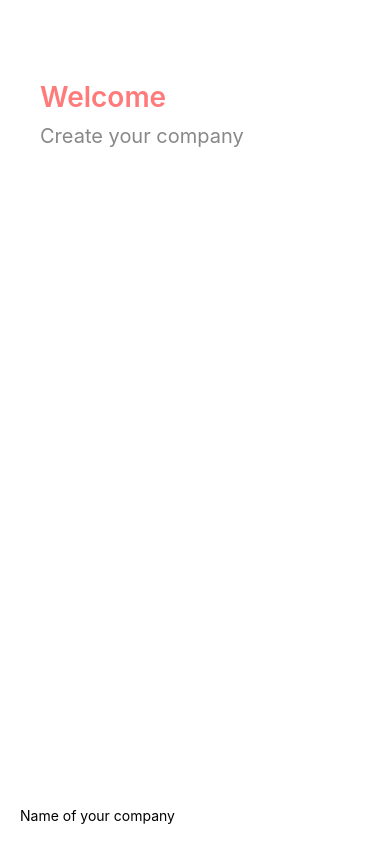
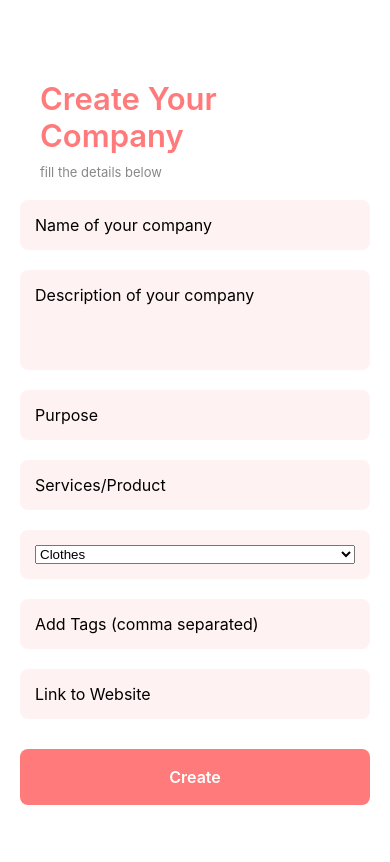
Before and after one commit to Umar-dev23/FundX, a React Native app: screen /createCompany in a window 390 px wide. Shown: the top 862 px of the page. Built offline with nearby package versions, Linux system fonts and the light colour scheme; what expo-notifications would draw is missing.

Commit message:
Done monday 4th March task

```diff
--- a/App.js
+++ b/App.js
@@ -11,7 +11,8 @@ import ProfileScreen from "./screens/ProfileScreen";
 import EditProfileScreen from "./screens/EditProfileScreen";
 import ContactSupportScreen from "./screens/contactSupport";
 import HomeScreen from "./screens/HomeScreen";
-import createCompany from "./screens/createCompany"
+import createCompany from "./screens/createCompany";
+import Company from "./screens/Company";
 const Stack = createStackNavigator();
 
 export default function App() {
@@ -49,6 +50,7 @@ export default function App() {
         <Stack.Screen name="EditProfile" component={EditProfileScreen} />
         <Stack.Screen name="ContactSupport" component={ContactSupportScreen} />
         <Stack.Screen name="createCompany" component={createCompany} />
+        <Stack.Screen name="Company" component={Company} />
       </Stack.Navigator>
     </NavigationContainer>
   );
--- a/components/buttons.js
+++ b/components/buttons.js
@@ -1,20 +1,15 @@
 import React, { useState, useEffect } from "react";
-import {
-    View,
-    Text,
-    TouchableOpacity,
-    StyleSheet,
-} from "react-native";
-
+import { View, Text, TouchableOpacity, StyleSheet } from "react-native";
 
 const Button = (params) => {
   return (
     <View style={styles.container}>
-            <TouchableOpacity style={styles.button} onPress={params.OnPress()}>
-                <Text style={styles.buttonText}>{params.buttonText}</Text>
+      <TouchableOpacity style={styles.button} onPress={params.handleSubmit}>
+        <Text style={styles.buttonText}>{params.title}</Text>
       </TouchableOpacity>
-        </View>)
-}
+    </View>
+  );
+};
 const styles = StyleSheet.create({
   container: {
     flex: 1,
@@ -29,7 +24,6 @@ const styles = StyleSheet.create({
     marginTop: 40,
   },
 
-
   button: {
     backgroundColor: "#FF7B7B",
     borderRadius: 8,
@@ -42,10 +36,6 @@ const styles = StyleSheet.create({
     fontSize: 16,
     fontWeight: "600",
   },
-
-
-
-
 });
 
-export default Button
+export default Button;
--- a/components/title.js
+++ b/components/title.js
@@ -17,14 +17,14 @@ const styles = StyleSheet.create({
     padding: 20,
   },
   title: {
-        fontSize: 28,
+    fontSize: 31,
     fontWeight: "600",
     color: "#FF7B7B",
     marginBottom: 10,
     marginTop: 40,
   },
   subtitle: {
-        fontSize: 20,
+    fontSize: 13,
     fontWeight: "400",
     color: "#888",
   },
--- /dev/null
+++ b/screens/Company.js
@@ -0,0 +1,143 @@
+// Company.js
+import React from "react";
+import {
+  View,
+  Text,
+  Image,
+  StyleSheet,
+  TouchableOpacity,
+  ScrollView,
+  Dimensions
+} from "react-native";
+
+const Company = ({ route, navigation }) => {
+  const data = route.params?.data;
+  const [orientation, setOrientation] = React.useState(
+    Dimensions.get("window").width > Dimensions.get("window").height ? "LANDSCAPE" : "PORTRAIT"
+  );
+
+  React.useEffect(() => {
+    const updateOrientation = () => {
+      const { width, height } = Dimensions.get("window");
+      setOrientation(width > height ? "LANDSCAPE" : "PORTRAIT");
+    };
+
+    const dimensionsListener = Dimensions.addEventListener("change", updateOrientation);
+    return () => dimensionsListener.remove();
+  }, []);
+
+  const dynamicStyles = {
+    imageHeight: orientation === "PORTRAIT" ? 200 : 150,
+    titleSize: orientation === "PORTRAIT" ? 24 : 20,
+    contentPadding: orientation === "PORTRAIT" ? 20 : 15,
+  };
+
+  return (
+    <ScrollView style={styles.container}>
+      <Image
+        source={require("./../assets/download.jpeg")}
+        style={[styles.image, { height: dynamicStyles.imageHeight }]}
+      />
+      <View style={[styles.contentContainer, { padding: dynamicStyles.contentPadding }]}>
+        <Text style={[styles.title, { fontSize: dynamicStyles.titleSize }]}>{data.name}</Text>
+        <Text style={styles.description}>{data.description}</Text>
+
+        <View style={styles.ratingContainer}>
+          <Text style={styles.star}>⭐</Text>
+          <Text style={styles.rating}>4.95</Text>
+          <Text style={styles.reviews}> 22 reviews - Write a review</Text>
+        </View>
+
+        <TouchableOpacity style={styles.buttonSecondary}>
+          <Text style={styles.buttonText}>Invest</Text>
+        </TouchableOpacity>
+
+        <TouchableOpacity style={styles.buttonSecondary}>
+          <Text style={styles.buttonText}>Follow</Text>
+        </TouchableOpacity>
+
+        <Text style={styles.reviewsTitle}>Purpose: </Text>
+        <Text style={styles.reviewText}>{data.purpose}</Text>
+        <Text style={styles.reviewsTitle}>Service/Product: </Text>
+        <Text style={styles.reviewText}>{data.services}</Text>
+        <Text style={styles.reviewsTitle}>Link to Website: </Text>
+        <Text style={styles.reviewText}>{data.website}</Text>
+
+        <TouchableOpacity
+          style={styles.buttonSecondary}
+          onPress={() => {
+            navigation.navigate("createCompany");
+          }}
+        >
+          <Text style={styles.buttonText}>Go Back</Text>
+        </TouchableOpacity>
+      </View>
+    </ScrollView>
+  );
+};
+
+const styles = StyleSheet.create({
+  container: {
+    flex: 1,
+    backgroundColor: "#fff",
+  },
+  image: {
+    width: "100%",
+    resizeMode: "cover",
+  },
+  contentContainer: {
+    flex: 1,
+  },
+  title: {
+    fontWeight: "bold",
+    color: "#ff6b6b",
+    marginBottom: 10,
+  },
+  description: {
+    fontSize: 14,
+    color: "#aaa",
+    marginBottom: 15,
+  },
+  ratingContainer: {
+    flexDirection: "row",
+    alignItems: "center",
+    marginBottom: 15,
+  },
+  star: {
+    fontSize: 16,
+    color: "#ff6b6b",
+  },
+  rating: {
+    fontSize: 16,
+    fontWeight: "bold",
+    color: "#ff6b6b",
+    marginLeft: 5,
+  },
+  reviews: {
+    fontSize: 14,
+    color: "#aaa",
+  },
+  buttonSecondary: {
+    backgroundColor: "#ffe6e6",
+    paddingVertical: 12,
+    borderRadius: 10,
+    alignItems: "center",
+    marginBottom: 10,
+  },
+  buttonText: {
+    fontSize: 16,
+    fontWeight: "bold",
+    color: "#ff6b6b",
+  },
+  reviewsTitle: {
+    fontWeight: "bold",
+    color: "#ff6b6b",
+    marginTop: 20,
+  },
+  reviewText: {
+    fontSize: 14,
+    color: "#000",
+  },
+});
+
+export default Company;
--- a/screens/createCompany.js
+++ b/screens/createCompany.js
@@ -9,49 +9,106 @@ import {
   Platform,
 } from "react-native";
 import Title from "./../components/title.js"; // ✅ Import correctly with an uppercase "Title"
+import { Picker } from "@react-native-picker/picker";
+import Button from "./../components/buttons.js";
+import * as DocumentPicker from "expo-document-picker";
+import { ScrollView } from "react-native";
 
 const CreateCompany = ({ navigation }) => {
+  const [selectedValue, setSelectedValue] = React.useState("clothes");
+  const [name, setName] = React.useState("");
+  const [description, setDescription] = React.useState("");
+  const [purpose, setPurpose] = React.useState("");
+  const [services, setServices] = React.useState("");
+  const [tags, setTags] = React.useState("");
+  const [website, setWebsite] = React.useState("");
+
+  const handleSubmit = () => {
+    console.log("we are here");
+    const companyData = {
+      name,
+      description,
+      purpose,
+      services,
+      tags: tags.split(",").map((tag) => tag.trim()), // Split tags by comma and trim spaces
+      website,
+      category: selectedValue,
+    };
+    console.log("we are here");
+    navigation.replace("Company", { data: companyData });
+    console.log("we are here");
+  };
+
   return (
-        <View style={styles.container}>
-            <Title title="Welcome" subtitle="Create your company" />
-            <TextInput styles={styles.input} placeholder="Name of your company"></TextInput>
+    <ScrollView contentContainerStyle={styles.container}>
+      <Title title="Create Your Company" subtitle="fill the details below" />
+      <TextInput
+        style={styles.input}
+        placeholder="Name of your company"
+        value={name}
+        onChangeText={setName}
+      />
+      <TextInput
+        style={[styles.input, { height: 100 }]}
+        placeholder="Description of your company"
+        multiline={true}
+        numberOfLines={4}
+        value={description}
+        onChangeText={setDescription}
+      />
+      <TextInput
+        style={styles.input}
+        placeholder="Purpose"
+        value={purpose}
+        onChangeText={setPurpose}
+      />
+      <TextInput
+        style={styles.input}
+        placeholder="Services/Product"
+        value={services}
+        onChangeText={setServices}
+      />
+      <View style={styles.input}>
+        <Picker
+          selectedValue={selectedValue}
+          onValueChange={(itemValue, itemIndex) => setSelectedValue(itemValue)}
+        >
+          <Picker.Item label="Clothes" value="clothes" />
+          <Picker.Item label="Food" value="food" />
+          <Picker.Item label="Drinks" value="drink" />
+          <Picker.Item label="Hardware" value="hardware" />
+        </Picker>
       </View>
+      <TextInput
+        style={styles.input}
+        placeholder="Add Tags (comma separated)"
+        value={tags}
+        onChangeText={setTags}
+      />
+
+      <TextInput
+        style={styles.input}
+        placeholder="Link to Website"
+        value={website}
+        onChangeText={setWebsite}
+      />
+      <TouchableOpacity style={styles.button} onPress={handleSubmit}>
+        <Text style={styles.buttonText}>Create</Text>
+      </TouchableOpacity>
+    </ScrollView>
   );
 };
+
 const styles = StyleSheet.create({
-    container: {
+  // NEW: Separate scrollView style
+  scrollView: {
     flex: 1,
     backgroundColor: "#fff",
+  },
+  // MODIFIED: Added paddingBottom
+  container: {
     padding: 20,
-    },
-    title: {
-        fontSize: 28,
-        fontWeight: "600",
-        color: "#FF7B7B",
-        marginBottom: 10,
-        marginTop: 40,
-    },
-    supportButton: {
-        backgroundColor: "#FFF2F2",
-        borderRadius: 8,
-        padding: 18,
-        alignItems: "center",
-        marginTop: 15,
-    },
-    supportButtonText: {
-        color: "#FF7B7B",
-        fontSize: 16,
-        fontWeight: "600",
-    },
-    subtitle: {
-        fontSize: 16,
-        color: "#666",
-        marginBottom: 30,
-    },
-    label: {
-        fontSize: 16,
-        color: "#FF7B7B",
-        marginBottom: 8,
+    paddingBottom: 40, // Extra space at bottom
   },
   input: {
     backgroundColor: "#FFF2F2",
@@ -60,26 +117,27 @@ const styles = StyleSheet.create({
     marginBottom: 20,
     fontSize: 16,
   },
-    passwordContainer: {
-        flexDirection: "row",
-        alignItems: "center",
-        backgroundColor: "#FFF2F2",
-        borderRadius: 8,
-        marginBottom: 20,
-        paddingRight: 15,
+  // NEW: Description input style
+  descriptionInput: {
+    minHeight: 100, // Changed from fixed height
+    textAlignVertical: "top", // Better for multiline
   },
-    passwordInput: {
-        flex: 1,
-        padding: 15,
-        fontSize: 16,
-    },
+  // MODIFIED: Added marginBottom to button
   button: {
     backgroundColor: "#FF7B7B",
     borderRadius: 8,
     padding: 18,
     alignItems: "center",
     marginTop: 10,
+    marginBottom: 20, // Prevent bottom cutoff
   },
+
+  passwordInput: {
+    flex: 1,
+    padding: 15,
+    fontSize: 16,
+  },
+
   buttonText: {
     color: "#fff",
     fontSize: 16,
@@ -111,4 +169,5 @@ const styles = StyleSheet.create({
     color: "#FF7B7B",
   },
 });
+
 export default CreateCompany;
```
Also changed, not shown: package.json (+6 -4 lines), assets/download.jpeg (added), 1 other file (tests, documents, lock files or other folders). Lines whose indentation alone changed are shown as unchanged.
